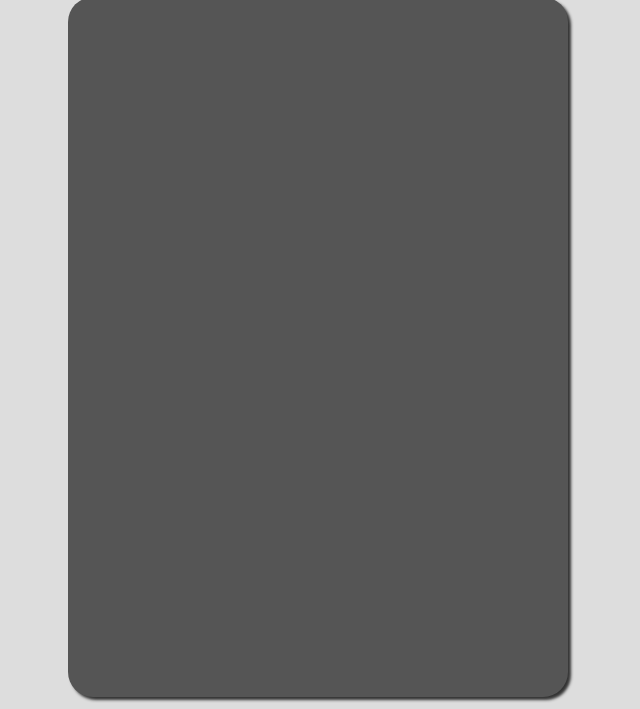
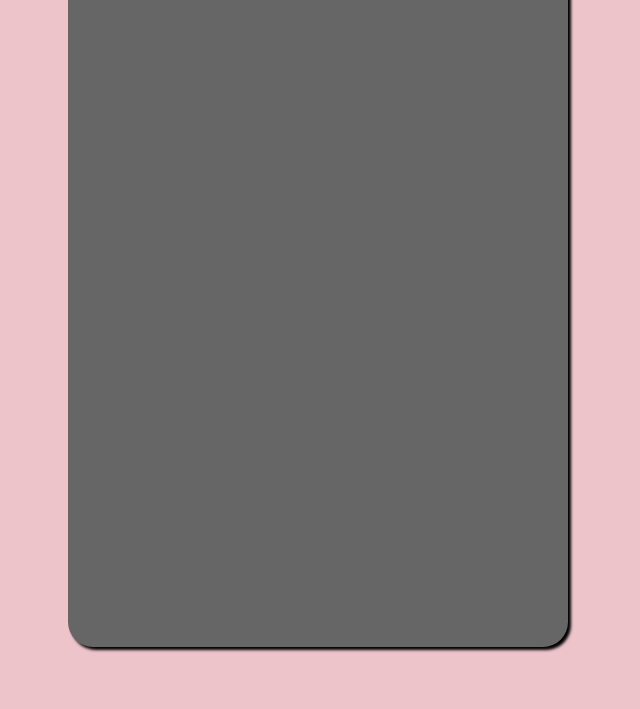
Before and after one commit to jet-web-dev/top-calculator, a plain HTML site: page index.html in a window 1280 px wide. Shown: the part 91-800 px from the top of the page, without its empty margins (322-962 px from the left). Drawn offline with Linux system fonts and the light colour scheme.

Commit message:
Adjust style to center calculator

```diff
--- a/index.html
+++ b/index.html
@@ -9,7 +9,8 @@
     <script src="script.js" async defer></script>
 </head>
 <body>
-    <div class="title"><h1>JET's Calculator</h1></div>
-    <div class="calc-container"></div>
+    <main>
+        <div id="calc-container"></div>
+    </main>
 </body>
 </html>
--- a/style.css
+++ b/style.css
@@ -1,15 +1,18 @@
 body {
+    background-color: rgb(238, 196, 203);
+}
+
+main {
     display: flex;
     align-items: center;
     justify-content: center;
-    flex-direction: column;
-    background-color: #ddd;
+    min-height: 95vh;
 }
 
-.calc-container {
+#calc-container {
     min-width: 500px;
     min-height: 700px;
-    background-color: #555;
+    background-color: #666;
     border-radius: 25px;
-    box-shadow: 3px 3px 3px #333;
+    box-shadow: 3px 3px 3px #000;
 }
```
